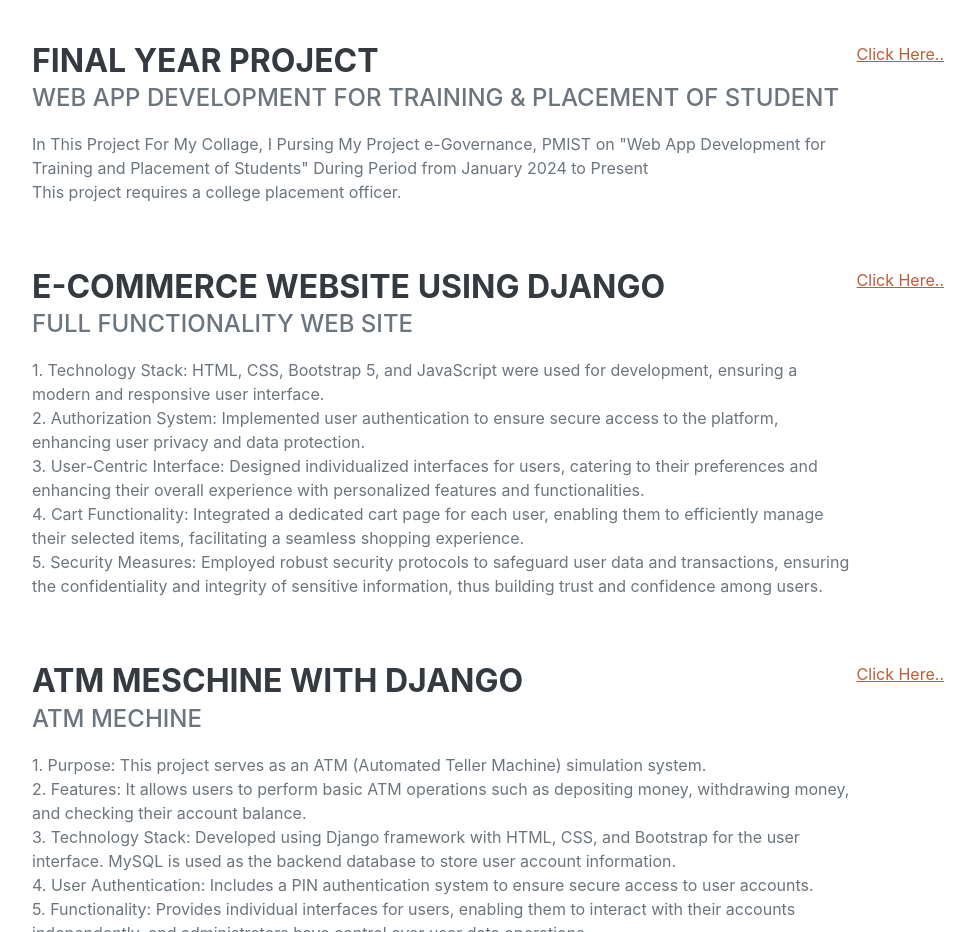
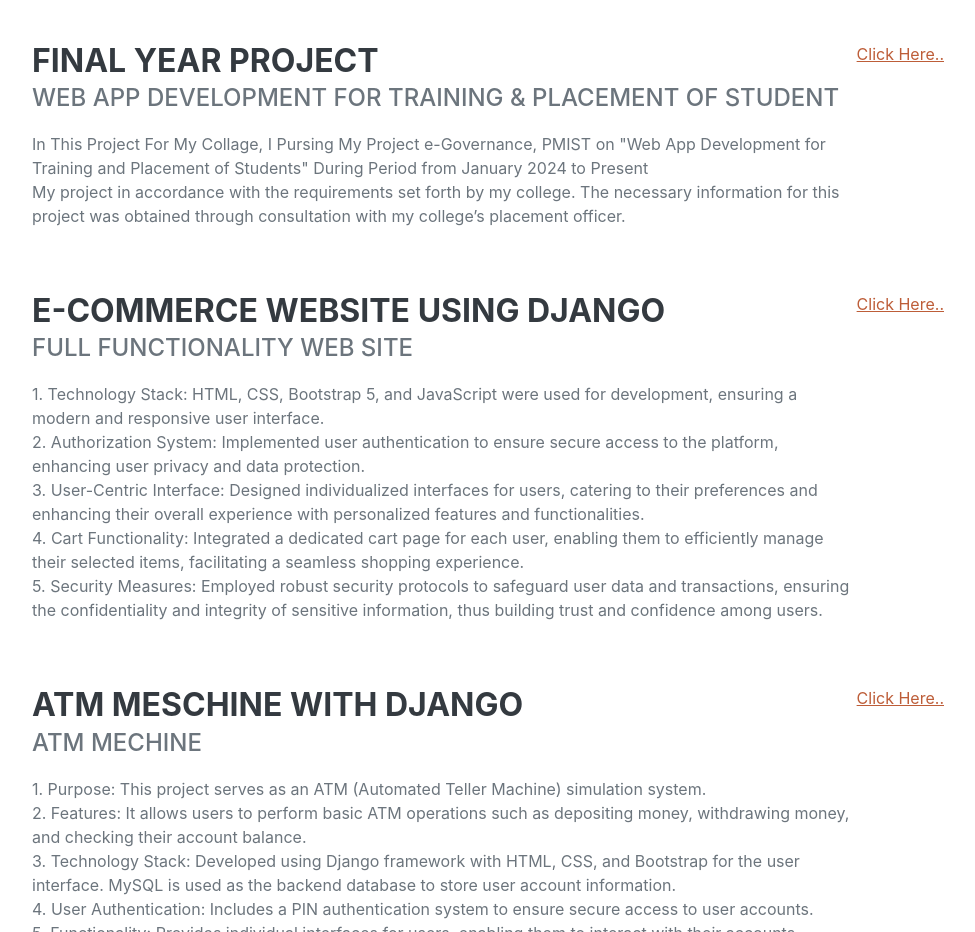
Before and after one commit to DHARUNSURYA/My-Portfolio, a plain HTML site: page index.html in a window 1280 px wide. Shown: the part 2700-3632 px from the top of the page, without its empty margins (288-1263 px from the left). Drawn offline with nearby package versions, Linux system fonts and the light colour scheme; a web font is replaced by a local one.

Commit message:
Update index.html

```diff
--- a/index.html
+++ b/index.html
@@ -213,7 +213,7 @@
                                         <p>
                                             In This Project For My Collage, I Pursing My Project e-Governance, PMIST on "Web App Development for Training and Placement of Students" During Period from January 2024 to Present
                                             <br>
-                                            This project requires a college placement officer.
+                                            My project in accordance with the requirements set forth by my college. The necessary information for this project was obtained through consultation with my college’s placement officer.
                                         </p>
                                     </div>
                                     <div class="flex-shrink-0"><span class="text-primary"><a href="">Click Here..</a></span></div>
```
